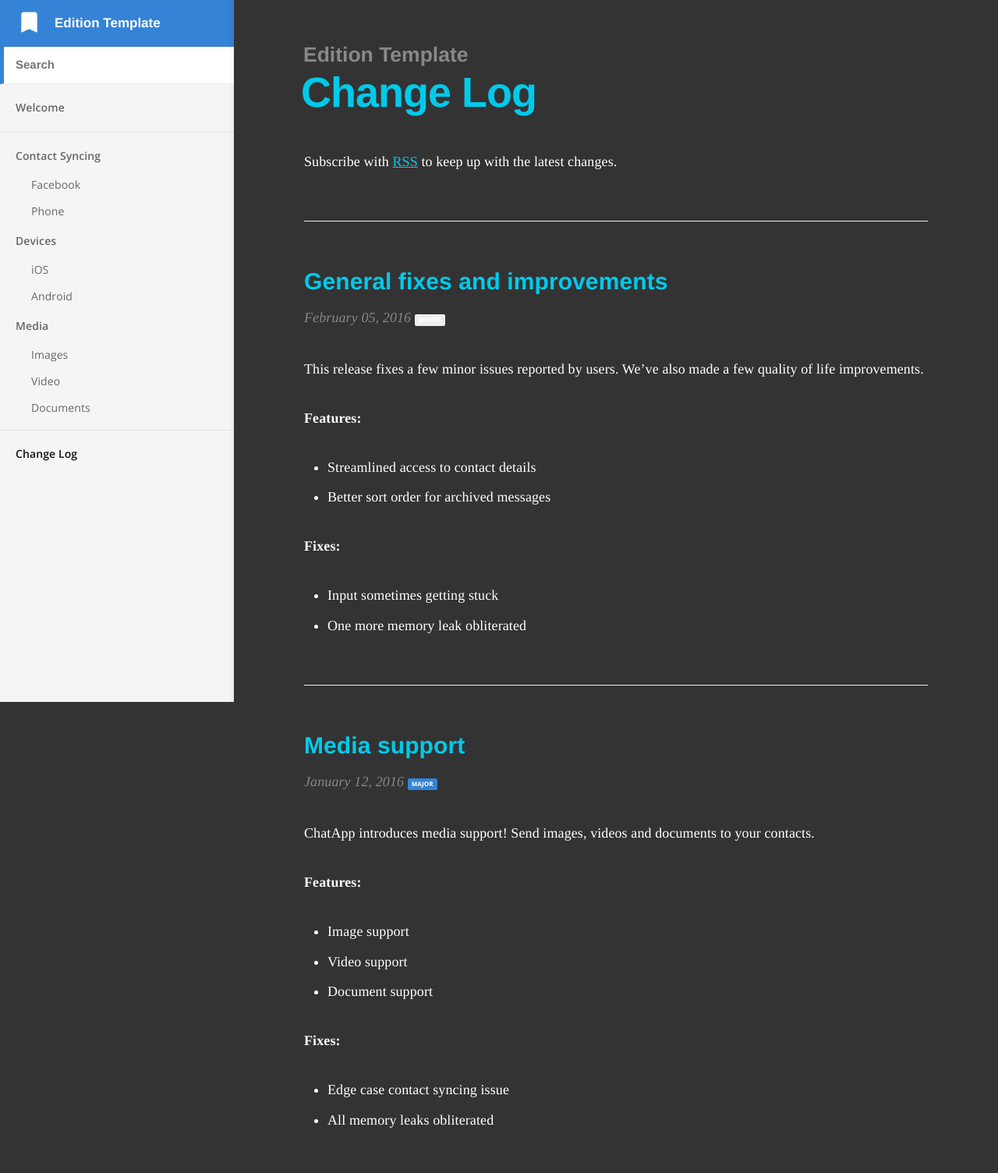
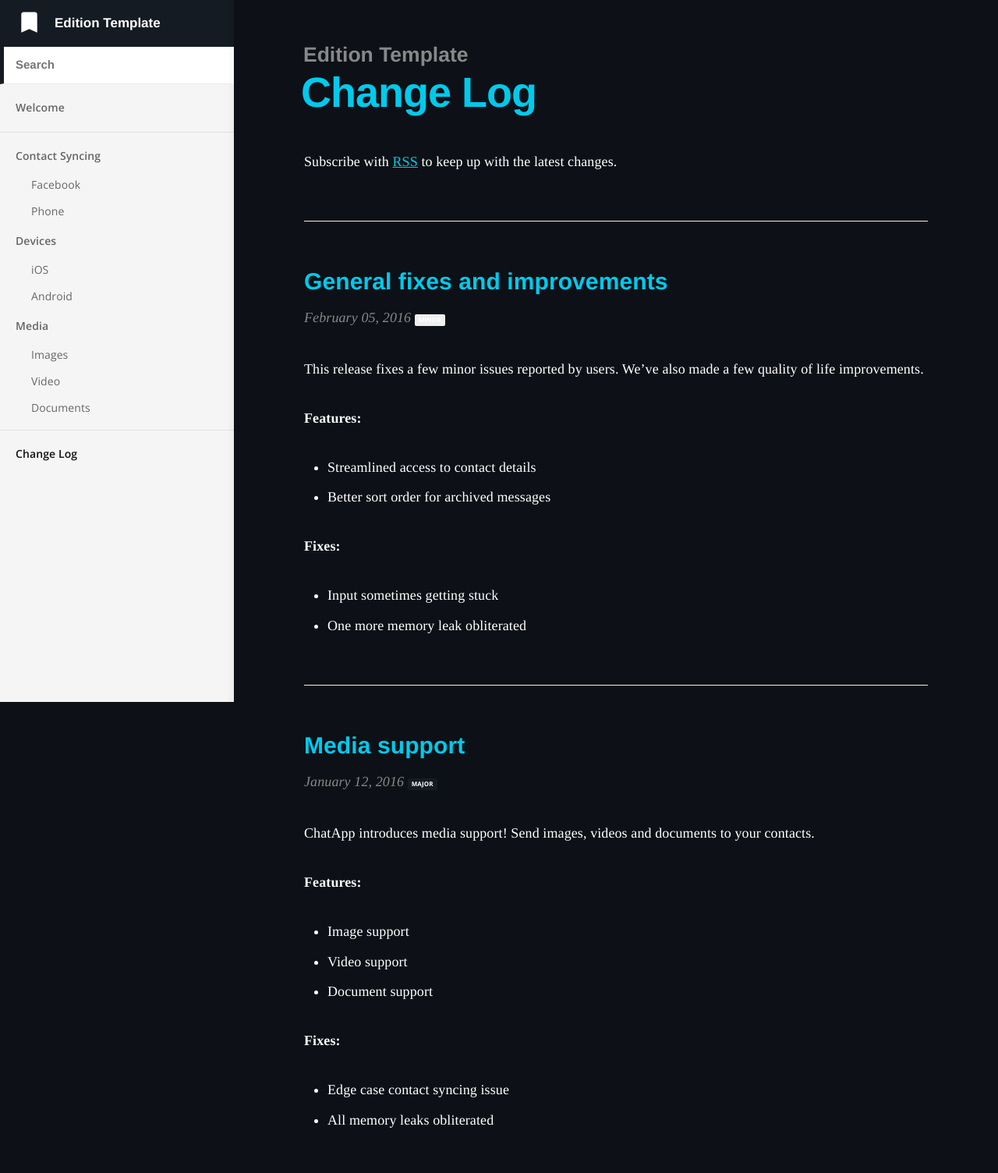
Before and after one commit to d0midigi/aevonflux, a Jekyll site: the page built from changelog.html, in a window 1280 px wide. Shown: the whole page at 78% size. Built offline with Jekyll 4.4.1, drawn with Linux system fonts in a browser that asks for light colours.

Commit message:
Update main.scss

```diff
--- a/css/main.scss
+++ b/css/main.scss
@@ -4,13 +4,13 @@ sitemap: false
 ---
 
 $baseurl: "{{ site.baseurl }}";
-$body-background-color: #333333;
+$body-background-color: #0D1117;
 
 $content-max-width: 800px;
 $content-color: #fff;
-$content-background-color: #333;
+$content-background-color: #0D1117;
 
-$brand-colour: #3583d6;
+$brand-colour: #151B23;
 $brand-colour-light: mix($brand-colour, $content-background-color, 10%);
 
 $nav-header-background-color: $brand-colour;
```
